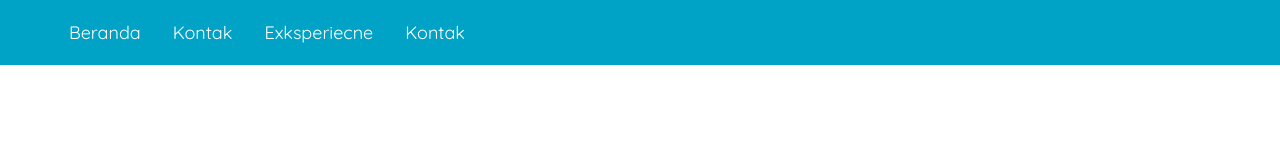
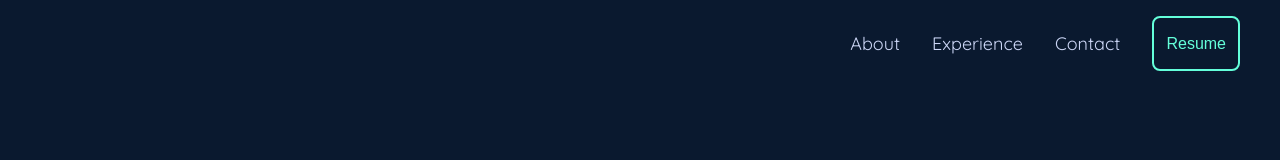
Before and after one commit to fathulaziss/basic-web-programing-submit, a plain HTML site: page index.html in a window 1280 px wide. Drawn offline with Linux system fonts and the light colour scheme.

Commit message:
update nav bar

```diff
--- a/index.html
+++ b/index.html
@@ -17,15 +17,15 @@
     >
 </head>
 <body>
-    <header>
-        <nav>
+    <header class="navbar-container">
+        <nav class="nav-list">
             <ul>
-                <li><a href="#">Beranda</a></li>
-                <li><a href="#">Kontak</a></li>
-                <li><a href="#">Exksperiecne</a></li>
-                <li><a href="#">Kontak</a></li>
+                <li><a href="#">About</a></li>
+                <li><a href="#">Experience</a></li>
+                <li><a href="#">Contact</a></li>
             </ul>
         </nav>
+        <button class="resume-btn">Resume</button>
     </header>
     <main></main>
     <footer></footer>
--- a/styles/app.css
+++ b/styles/app.css
@@ -12,32 +12,51 @@ body {
 
     display: flex;
     flex-direction: column;
+    background-color: #0A192F;
 }
 
-nav {
-    background-color: #00a2c6;
-    padding: 5px;
+header.navbar-container {
+    width: 100%;
+    max-width: 1200px;
+    padding-block: 1rem;
+    margin-inline: auto;
 
+    display: flex;
     position: sticky;
     top: 0;
+    justify-content: right;
 }
 
-nav ul {
-    padding-inline: 4rem;
+header.navbar-container .nav-list ul {
+    padding-inline: 2rem;
     display: flex;
-
+    justify-content: right;
     gap: 2rem;
 }
 
-nav li {
+header.navbar-container .nav-list li {
     list-style-type: none;
 }
 
-nav a {
+header.navbar-container .nav-list li a {
     font-size: 18px;
 
     font-weight: 400;
     text-decoration: none;
 
-    color: white;
+    color: #CCD6F6;
 }
+
+header.navbar-container .nav-list li:hover a {
+    color: #64FFDA;
+}
+
+header.navbar-container .resume-btn {
+    background-color: transparent;
+    border: 2px solid #64FFDA;
+    font-size: 16px;
+    color: #64FFDA;
+    padding: 12px;
+    cursor: pointer;
+    border-radius: 8px;
+}
```
